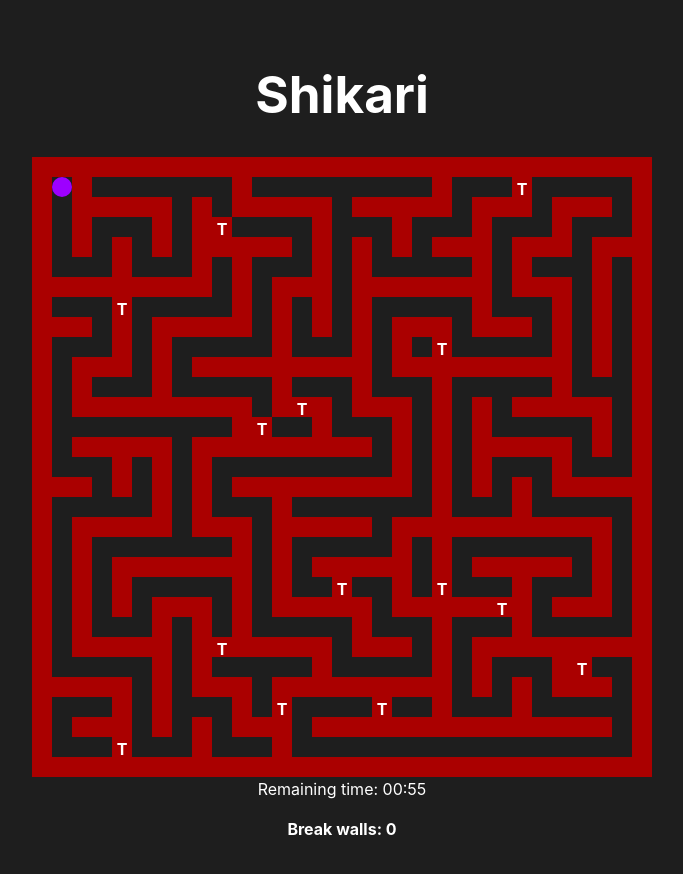
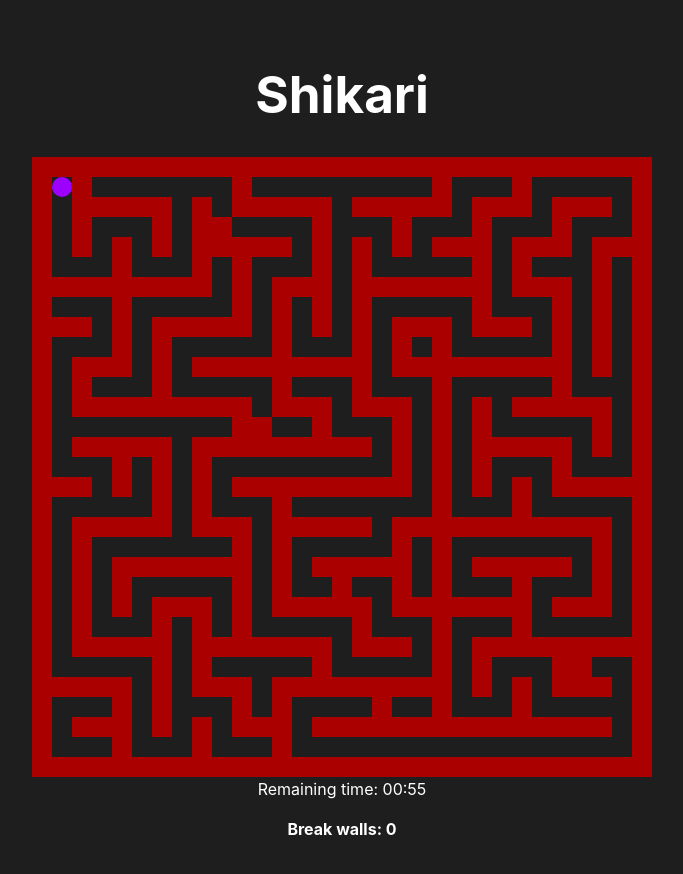
Before and after one commit to thomscoder/shikari-game, a React (Vite) app in the folder client/: page / in a window 1280 px wide. Shown: the top 874 px of the page, without its empty margins (298-981 px from the left). Built offline with nearby package versions, Linux system fonts and the light colour scheme.

Commit message:
feat: joystick on mobile
joystick on mobile and tablet

```diff
--- a/client/src/App.tsx
+++ b/client/src/App.tsx
@@ -2,17 +2,18 @@ import './App.css';
 import Grid from './components/Grid';
 
 function App() {
+  const mediaQuerySmallMobile = window.matchMedia('(max-width: 480px)').matches;
   const mediaQueryMobile = window.matchMedia('(max-width: 768px)').matches;
   const mediaQueryTablet = window.matchMedia('(max-width: 1024px)').matches;
   const mediaQueryDesktop = window.matchMedia('(min-width: 1024px)').matches;
 
-  const gridSize = (mediaQueryMobile && 29) || (mediaQueryTablet && 29) || (mediaQueryDesktop && 29) || 15;
-  const cellSize = (mediaQueryMobile && 12) || (mediaQueryTablet && 20) || (mediaQueryDesktop && 20) || 20;
+  const gridSize = (mediaQuerySmallMobile && 29) || (mediaQueryMobile && 29) || (mediaQueryTablet && 29) || (mediaQueryDesktop && 29) || 15;
+  const cellSize = (mediaQuerySmallMobile && 8) || (mediaQueryMobile && 12) || (mediaQueryTablet && 20) || (mediaQueryDesktop && 20) || 20;
 
   return (
     <div className="App">
       <h1>Shikari</h1>
-      <Grid size={gridSize} cellSize={cellSize} />
+      <Grid size={gridSize} cellSize={cellSize} mobile={mediaQueryTablet} />
     </div>
   );
 }
--- a/client/src/components/Grid.css
+++ b/client/src/components/Grid.css
@@ -1,6 +1,3 @@
-.grid {
-  border: #a00 solid 20px;
-}
 .row {
   display: flex;
 }
@@ -18,13 +15,11 @@
   background-color: #ff0000;
 }
 
-.visited,
-.tempVisited {
+.visited {
   background-color: #1e1e1e;
 }
 
-.wall,
-.tempWall {
+.wall {
   background-color: #a00;
 }
 
@@ -32,3 +27,17 @@
   background-color: rgb(157, 0, 255);
   border-radius: 50%;
 }
+
+.path {
+  background-color: #0f0;
+}
+
+.tempWall {
+  background-color: #a00;
+}
+
+.joystick {
+  display: flex;
+  justify-content: center;
+  margin: 4rem 0;
+}
--- a/client/src/components/Grid.tsx
+++ b/client/src/components/Grid.tsx
@@ -1,5 +1,6 @@
 import { Fragment, useEffect, useState } from 'react';
-import { CADENCE, INITIAL_POSITION, TEMP_WALLS_TIMER, TIMER, VICTORY_POINTS_BASELINE, WALL_GENERATION_SPEED } from '../helpers/constants';
+import { Joystick } from 'react-joystick-component';
+import { CADENCE, INITIAL_POSITION, TEMP_WALLS_TIMER, TIMER, WALL_GENERATION_SPEED } from '../helpers/constants';
 import { resetCell, toggleCell } from '../helpers/gridHelpers';
 import { GridProps, ShCell, ShGrid } from '../helpers/types';
 import ShikariGrid from '../utils/grid';
@@ -8,7 +9,7 @@ import Player from '../utils/player';
 // css
 import './Grid.css';
 
-function Grid({ size: GRID_SIZE, cellSize: CELL_SIZE }: GridProps): JSX.Element {
+function Grid({ size: GRID_SIZE, cellSize: CELL_SIZE, mobile: IS_MOBILE }: GridProps): JSX.Element {
   const sGrid = new ShikariGrid(GRID_SIZE);
 
   const [grid, setGrid] = useState<ShGrid>([]);
@@ -96,32 +97,41 @@ function Grid({ size: GRID_SIZE, cellSize: CELL_SIZE }: GridProps): JSX.Element
     }
   };
 
-  const keyEvaluator = (e: KeyboardEvent) => {
-    e.preventDefault();
-    e.stopImmediatePropagation();
+  const keyEvaluator = (e: KeyboardEvent | string) => {
+    if (e && typeof e !== 'string') {
+      (e as KeyboardEvent).preventDefault();
+      (e as KeyboardEvent).stopImmediatePropagation();
+    }
+
+    const key = typeof e === 'string' ? e : e!.key;
 
     // if time's over stop the game
     if (time < CADENCE || playerWon) return;
 
     let nextCell;
-    switch (e.key) {
+    switch (key) {
       case 'ArrowUp':
+      case 'FORWARD':
         changePlayerPos(nextCell, [-1, 0]);
         setLastMove('up');
         break;
       case 'ArrowDown':
+      case 'BACKWARD':
         changePlayerPos(nextCell, [1, 0]);
         setLastMove('down');
         break;
       case 'ArrowLeft':
+      case 'LEFT':
         changePlayerPos(nextCell, [0, -1]);
         setLastMove('left');
         break;
       case 'ArrowRight':
+      case 'RIGHT':
         changePlayerPos(nextCell, [0, 1]);
         setLastMove('right');
         break;
       case ' ':
+      case 'BREAK':
         setBreakWallsCounter(breakWallsCounter + 1);
         if (breakWallsCounter > 5) break;
         // Break temp walls
@@ -153,7 +163,12 @@ function Grid({ size: GRID_SIZE, cellSize: CELL_SIZE }: GridProps): JSX.Element
 
   return (
     <Fragment>
-      <div className="grid">
+      <div
+        className="grid"
+        style={{
+          border: `${CELL_SIZE}px solid #a00`,
+        }}
+      >
         {grid.map((row, rowIndex) => {
           return (
             <div key={rowIndex} className="row">
@@ -166,17 +181,20 @@ function Grid({ size: GRID_SIZE, cellSize: CELL_SIZE }: GridProps): JSX.Element
                       width: `${CELL_SIZE}px`,
                       height: `${CELL_SIZE}px`,
                     }}
-                  >
-                    {cell === 'tempWall' && <strong>T</strong>}
-                  </div>
+                  ></div>
                 );
               })}
             </div>
           );
         })}
       </div>
+      {IS_MOBILE && !playerWon && time >= CADENCE && (
+        <div className="joystick" onClick={() => keyEvaluator('BREAK')}>
+          <Joystick baseColor={'#fff2'} stickColor={'#a00'} move={(e) => keyEvaluator(e.direction!)} />
+        </div>
+      )}
       <div>
-        {time < CADENCE ? (
+        {time < CADENCE && !playerWon ? (
           <div className="loosing-is-bad">
             <p>You lost</p>
             <button onClick={() => window.location.reload()}>RESTART</button>
@@ -184,7 +202,6 @@ function Grid({ size: GRID_SIZE, cellSize: CELL_SIZE }: GridProps): JSX.Element
         ) : playerWon ? (
           <div className="winning-is-cool">
             <p>You won</p>
-            <p>Points: {Math.floor((breakWallsCounter && VICTORY_POINTS_BASELINE / breakWallsCounter) || VICTORY_POINTS_BASELINE + VICTORY_POINTS_BASELINE / 2)}</p>
             <button onClick={() => window.location.reload()}>RESTART</button>
           </div>
         ) : (
--- a/client/src/helpers/constants.ts
+++ b/client/src/helpers/constants.ts
@@ -5,4 +5,3 @@ export const INITIAL_POSITION: ShCellPosition = [0, 0];
 export const CADENCE: number = 1000;
 export const WALL_GENERATION_SPEED: number = 200;
 export const TIMER: number = 60000;
-export const VICTORY_POINTS_BASELINE: number = 1000;
--- a/client/src/helpers/types.ts
+++ b/client/src/helpers/types.ts
@@ -2,6 +2,7 @@
 export type GridProps = {
   size: number;
   cellSize: number;
+  mobile: boolean;
 };
 
 // Grid/Cell
```
Also changed, not shown: client/package.json (+4 -3 lines), 1 other file (tests, documents, lock files or other folders).
